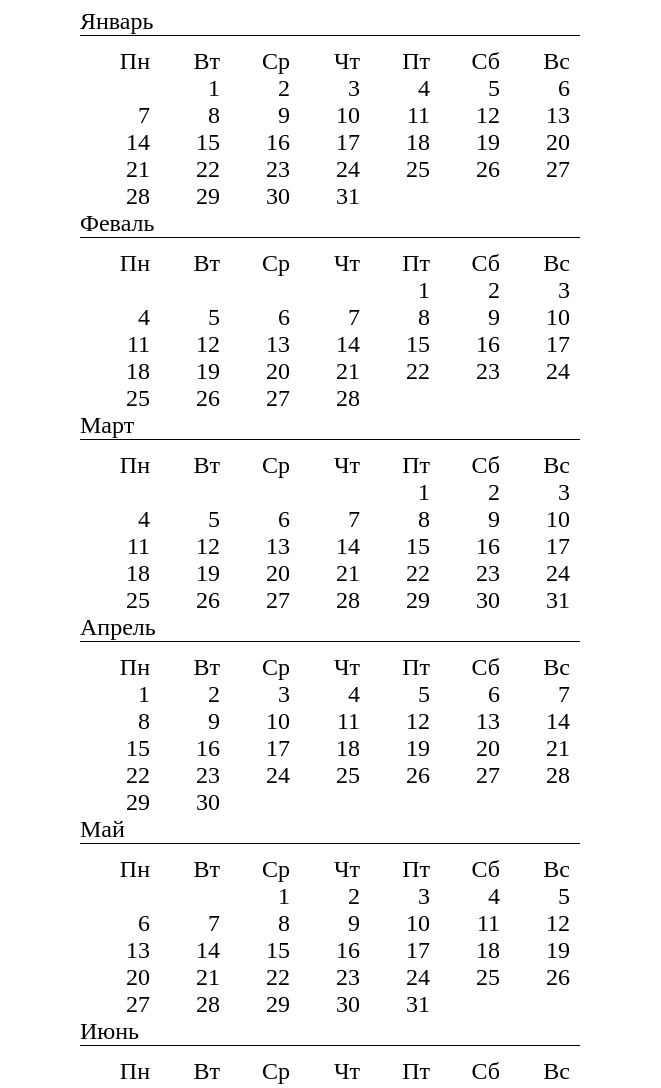
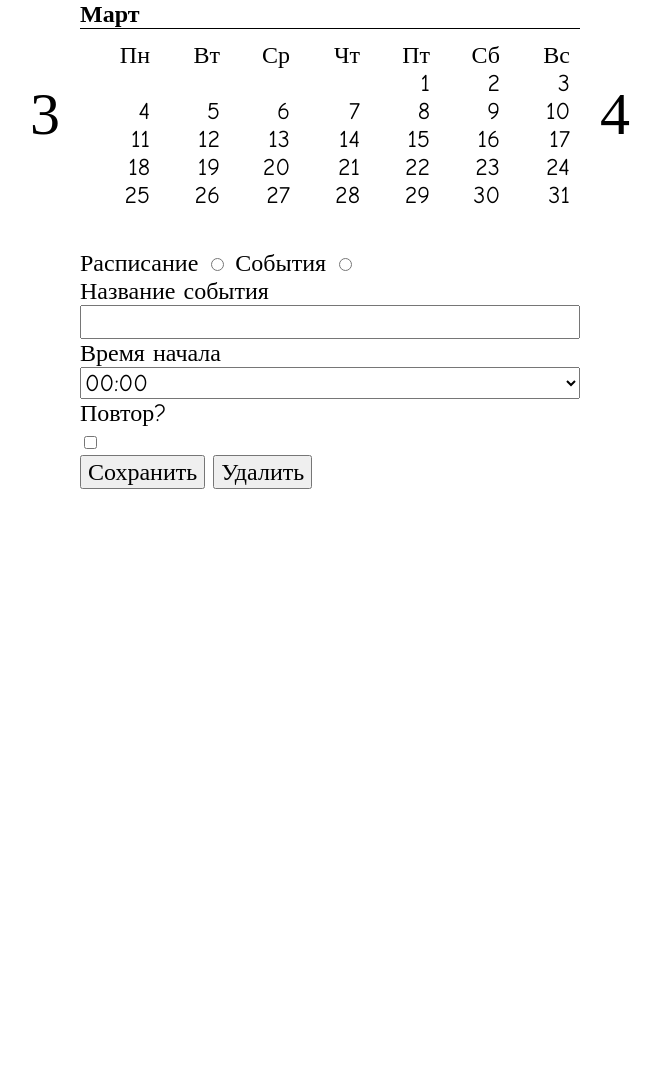
Before and after one commit to tigraldinio/schedule, a plain HTML site: page index.html in a window 1280 px wide. Shown: the top 1088 px of the page, without its empty margins (310-971 px from the left). After the commit the page ends 800 px from the top, so only its background shows below. Drawn offline with Linux system fonts and the light colour scheme.

Commit message:
add slide and favicon

```diff
--- a/index.html
+++ b/index.html
@@ -7,7 +7,69 @@
 	<link rel="stylesheet" type="text/css" href="style.css">
 </head>
 <body>
-	<div class="calendar">
+	<div class="calendar central_block">
+	</div>
+	<div class="tabs_list central_block">
+		<label>
+			Расписание
+			<input type="radio" name="tab" value="tab_1">
+		</label>
+		<label>
+			События
+			<input type="radio" name="tab" value="tab_2">
+		</label>
+		<div>
+			<div class="tab tab_1">
+				123123
+			</div>
+			<div class="tab tab_2">
+				123123
+			</div>
+		</div>
+	</div>
+	<div class="popup">
+		<form class="event_form central_block">
+			<label class="event_block">
+				<div>Название события</div>
+				<input type="text" name="event_name">
+			</label>
+			<label class="event_block">
+				<div>Время начала</div>
+				<select name="event_time">
+					<option value="00">00:00</option>
+					<option value="01">01:00</option>
+					<option value="02">02:00</option>
+					<option value="03">03:00</option>
+					<option value="04">04:00</option>
+					<option value="05">05:00</option>
+					<option value="06">06:00</option>
+					<option value="07">07:00</option>
+					<option value="08">08:00</option>
+					<option value="09">09:00</option>
+					<option value="10">10:00</option>
+					<option value="11">11:00</option>
+					<option value="12">12:00</option>
+					<option value="13">13:00</option>
+					<option value="14">14:00</option>
+					<option value="15">15:00</option>
+					<option value="16">16:00</option>
+					<option value="17">17:00</option>
+					<option value="18">18:00</option>
+					<option value="19">19:00</option>
+					<option value="20">20:00</option>
+					<option value="21">21:00</option>
+					<option value="22">22:00</option>
+					<option value="23">23:00</option>
+					<option value="24">24:00</option>
+				</select>
+			</label>
+			<label class="event_block">
+				<div>Повтор?</div>
+				<input type="Checkbox" name="event_repeat">
+			</label>
+			<input type="submit" name="save" value="Сохранить">
+			<input type="submit" name="del" value="Удалить">
+		</form>
 	</div>
 	<script type="text/javascript" src="script.js"></script>
 </body>
--- a/script.js
+++ b/script.js
@@ -1,6 +1,79 @@
-//сегодняшняя дата
-var i, div, wd;
-var d = new Date();
+var q = function(selector){
+
+	return document.querySelectorAll(selector);
+
+}
+
+q.create = function(node, attr){
+
+	var element = document.createElement(node);
+
+	if(typeof attr == 'object'){
+		if(attr.name != undefined){
+			element.name = attr.name;
+		}
+		if(attr.id != undefined){
+			element.id = attr.id;
+		}
+		if(attr.type != undefined){
+			element.type = attr.type;
+		}
+		if(attr.class != undefined){
+			element.className = attr.class;
+		}
+		if(attr.html != undefined){
+			element.innerHTML = attr.html;
+		}
+		if(attr.child != undefined && attr.child.length > 0){
+			for(var i = 0; i < attr.child.length; i++){
+				element.appendChild(attr.child[i]);
+			}
+		}
+	}
+
+	return element;
+}
+q.slider_next = function(){
+	var next = q(".block_slider .active")[0].nextElementSibling;
+	if(next !== null){
+		next.previousElementSibling.classList.remove('active');;
+		next.classList.add('active');
+	}
+}
+q.slider_back = function(){
+	var prev = q(".block_slider .active")[0].previousElementSibling;
+	if(prev !== null){
+		prev.nextElementSibling.classList.remove('active');;
+		prev.classList.add('active');
+	}
+}
+
+/*
+q.cookie = function(){
+	return document.cookie;
+}
+q.cookie.get = function(name){
+	var match = document.cookie.match(new RegExp(name + "=([^;]+)"));
+	return (match !== null) ? match[1] : false;
+}
+q.cookie.set = function(name, val){
+	var date = new Date;
+	date.setDate(d.getDate() + parseInt((a.length > 0) ? 366 : -1));
+	document.cookie = "name=; path=/; expires=" + date.toUTCString();
+
+}
+q.cookie.del = function(name){
+	if(q.cookie_get(name) !== false){
+		q.cookie_set(name, '');
+	}
+}
+*/
+
+var i,
+	div_slider,
+	wd,
+	d = new Date();//сегодняшняя дата
+
 //количество дней в каждом месяце
 var month_day = [
 	31,
@@ -42,49 +115,68 @@ var weekday = [
 	"Вс",
 ];
 
-var block = document.querySelector('.calendar');
+var block = q('.calendar');
 
-for(i = 0; i < 12; i++){
-	add_month(block, i);
+for(i = 0; i < block.length; i++){
+
+	div_slider = q.create("div", {class: "block_slider"});
+
+	get_all_month(div_slider);
+
+	block[i].appendChild(div_slider);
+
+	var left = q.create("div", {class: "arrow left", html:"3"});
+	left.addEventListener('click', q.slider_back, false);
+
+	block[i].appendChild(left);
+
+	var right = q.create("div", {class: "arrow right", html:"4"});
+	right.addEventListener('click', q.slider_next, false);
+
+	block[i].appendChild(right);
 }
 
-function add_month(block, col){
+function get_all_month(node){
+	for(var i = 0; i < 12; i++){
+		node.appendChild(get_month(i));
+	}
+}
+
+function get_month(col){
+
 	var i,
-		month = document.createElement("div"),
-		month_title = document.createElement("div"),
-		month_weekday = document.createElement("div"),
-		month_body = document.createElement("div");
+		month_title = q.create("div", {class: "month_title", html: month_name_day[col]}),
+		month_weekday = q.create("div", {class: "month_weekday"}),
+		month_body = q.create("div", {class: "month_body"}),
+		month = q.create(
+			"label",
+			{
+				class: (col == d.getMonth()) ? "month active" : "month",
+				child: [
+					month_title,
+					month_weekday,
+					month_body,
+				],
+			}
+		);
 
-	month.className = "month";
-
-	month_title.className = "month_title";
-	month_title.innerHTML = month_name_day[col];
-	month.appendChild(month_title);
-
-	month_weekday.className = "month_weekday";
 	for(i = 0; i < weekday.length; i++){
-		div = document.createElement("span");
-		div.innerHTML = weekday[i];
+		div = q.create("span", {html: weekday[i]});
 		month_weekday.appendChild(div);
 	}
-	month.appendChild(month_weekday);
-
-	month_body.className = "month_body";
-	month.appendChild(month_body);
 
 	wd = new Date(d.getFullYear(), col).getDay()
 	if(wd > 0){
 		for(i = 1; i < wd; i++){
-			div = document.createElement("span");
+			div = q.create("span");
 			month_body.appendChild(div);
 		}
 	}
 
 	for(i = 1; i <= month_day[col]; i++){
-		div = document.createElement("span");
-		div.innerHTML = i;
+		div = q.create("span", {html: i});
 		month_body.appendChild(div);
 	}
 
-	block.appendChild(month);
+	return month;
 }
--- a/style.css
+++ b/style.css
@@ -1,19 +1,75 @@
+body{
+	margin: 0px;
+}
 body *{
 	font-size: 24px;
+	font-family: Comic Sans MS;
 	box-sizing: border-box;
 }
-.calendar{
+.central_block{
 	width: 50%;
 	max-width: 500px;
 	min-width: 300px;
 	margin: 0 auto;
+	position: relative;
+}
+.calendar > .arrow{
+	position: absolute;
+	font-family: Webdings;
+	top: calc(50% - 25px);
+	cursor: pointer;
+	font-size: 60px;
+}
+.calendar > .arrow.left {
+	left: -50px;
+}
+.calendar > .arrow.right {
+	right: -50px;
+}
+.calendar > .block_slider{
+	position: relative;
+}
+.month{
+	display: none;
+}
+.month.active{
+	display: unset;
 }
 .month_title{
 	margin-bottom: 12px;
 	border-bottom: 1px solid #000;
+	font-weight: 600;
 }
 .month_body > span, .month_weekday > span{
 	display: inline-block;
 	width: 14%;
 	text-align: right;
 }
+.tabs_list{
+	margin-top: 40px;
+}
+.tabs_list .tab{
+	display: none;
+}
+.tabs_list > label{
+	cursor: pointer;
+}
+.tabs_list input[value="tab_1"]:checked ~ div{
+	border: 1px solid #000;
+}
+.tabs_list input[value="tab_1"]:checked ~ div > .tab_1,
+	.tabs_list input[value="tab_2"]:checked ~ div > .tab_2{
+	display: unset;
+}
+/*
+.tabs_list .name_tabs input[type="radio"]{
+	display: none;
+}
+*/
+.event_form .event_block{
+	display: block;
+	width: 100%;
+}
+.event_form .event_block input[type="text"], .event_form .event_block select{
+	width: 100%;
+}
```
Also changed, not shown: favicon.ico (added).
